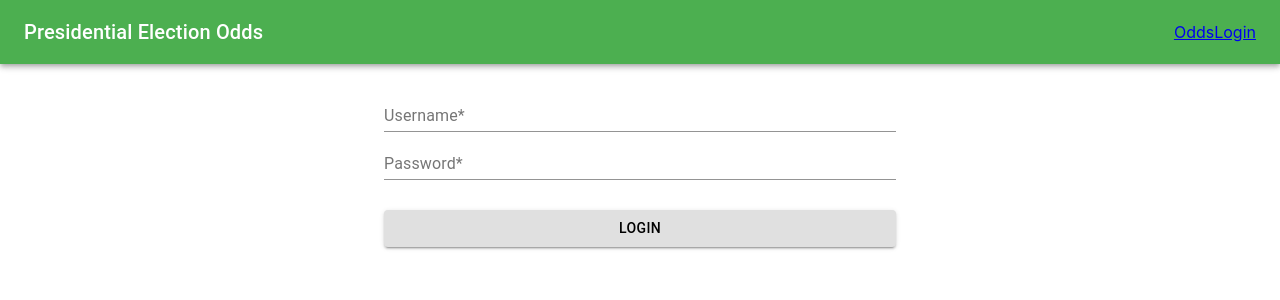
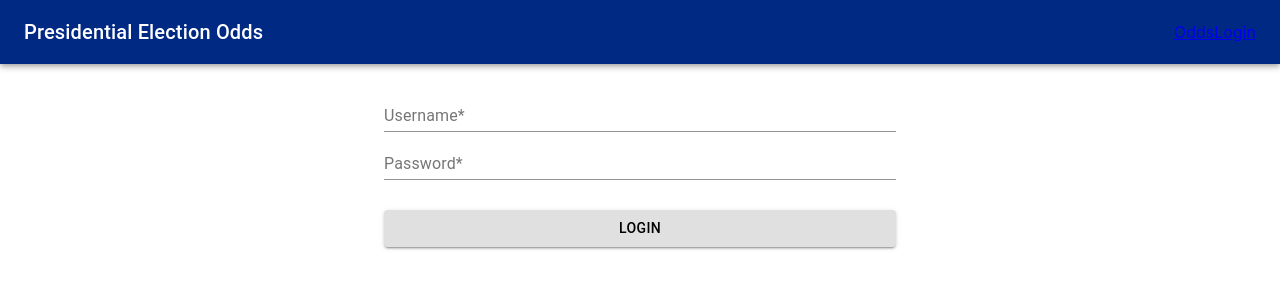
Before and after one commit to AndrewSimons3/capstoneProj, a React (Create React App) app in the folder electionproj/: page /login in a window 1280 px wide. Shown: the top 300 px of the page. Built offline with nearby package versions, Linux system fonts and the light colour scheme.

Commit message:
changed nav theme color

```diff
--- a/electionproj/src/components/NavBar.js
+++ b/electionproj/src/components/NavBar.js
@@ -29,7 +29,7 @@
 
   return (
     <div className={classes.root}>
-      <AppBar position="static" style= {{background: '#4caf50'}}>
+      <AppBar position="static" style= {{background: '#002984'}}>
         <Toolbar>
           <Typography edge="start" variant="h6" className={classes.title}>
             Presidential Election Odds
```
Also changed, not shown: electionproj/src/components/Home.js (added), electionproj/src/containers/Home.js (added).
